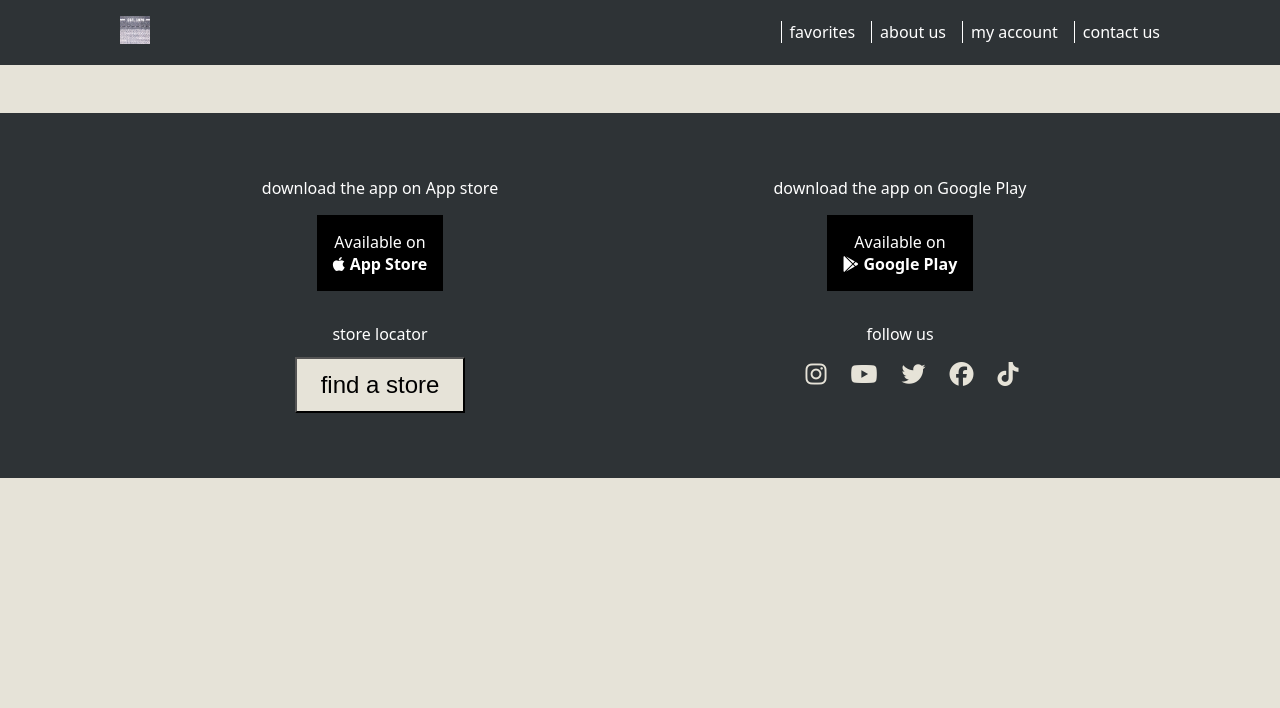
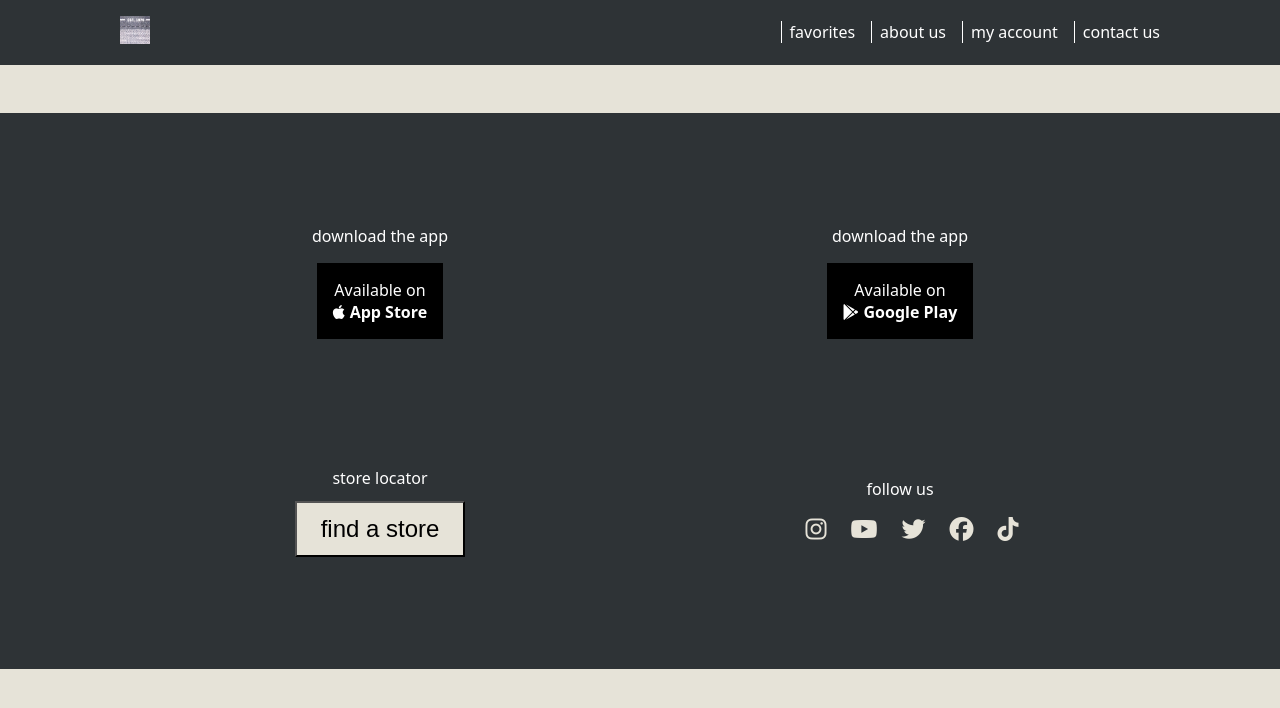
Before and after one commit to GalinaLK/react-shop, a React (Create React App) app: page /account in a window 1280 px wide. Shown: the top 708 px of the page. Built offline with nearby package versions, Linux system fonts and the light colour scheme.

Commit message:
footer margi

```diff
--- a/src/Sass/footer.scss
+++ b/src/Sass/footer.scss
@@ -21,16 +21,17 @@
 .mobileStores{
     font-weight: bold;
 }
-.downloadLinkLabel, .findStoreGroup, .followUs, .followUs ul {
+.downloadLinkLabel, .findStoreGroup, .followUs{
     display: flex;
     align-items: center;
     flex-direction: column;
     justify-content: space-around;
-    margin: 1em;
+    margin: 4em;
 }
 .findStoreGroup button{
     font-size: x-large;
     padding: 0.5em 1em;
+
     margin-top: 0.5em;
     background-color: $primary-color;
 
@@ -41,17 +42,22 @@
 }
 .followUs ul li{
     cursor: pointer;
+    margin-top: 0.5em;
 
     &:hover{
         transform: scale(1.2);
         color: white;
     }
 }
+.followUs{
+    margin: 4em 0em;
+}
 .followUs ul {
+    display:flex;
 flex-direction: row;
 font-size: 1.5rem;
 color: $primary-color;
-margin-top: 0.5em;
+margin-top: 0em;
 }
 .downloadLinkLabel label{
     padding-bottom: 1em;
--- a/src/Sass/styles.scss
+++ b/src/Sass/styles.scss
@@ -12,35 +12,3 @@
   top: 0;
   width: 100%
 }
-
-// Set text color based on bg
-@function set-text-color($color) {
-  @if(lightness($color) > 70) {
-    @return #333;
-  } @else {
-    @return #fff;
-  }
-}
-@mixin set-background($color) {
-    background-color: $color;
-    color: set-text-color($color)
-  }
-
-  // Margin & padding classes
-  $spaceamounts: (1,2,3,4,5);
-
-  @each $space in $spaceamounts {
-    .m-#{$space} {
-      margin: #{$space}rem;
-    }
-    .my-#{$space} {
-      margin: #{$space}rem 0;
-    }
-
-    .p-#{$space} {
-      padding: #{$space}rem;
-    }
-    .py-#{$space} {
-      padding: #{$space}rem 0;
-    }
-  }
--- a/src/components/Footer.js
+++ b/src/components/Footer.js
@@ -7,7 +7,7 @@ const Footer = () => {
         <div className="container-footer">
           <div className="container grid-footer">
               <div className="downloadLinkLabel">
-              <label htmlFor="downloadAppStore">download the app on App store</label>
+              <label htmlFor="downloadAppStore">download the app</label>
               <a id="downloadAppStore" className="downloadLink" href="#">
                 Available on<br/>
                 <i class="fab fa-apple"></i>
@@ -16,7 +16,7 @@ const Footer = () => {
               </div>
 
               <div className="downloadLinkLabel">
-              <label htmlFor="downloadGooglePlay">download the app on Google Play</label>
+              <label htmlFor="downloadGooglePlay">download the app</label>
               <a id="downloadGooglePlay" className="downloadLink" href="#">
                 Available on<br/>
                 <i class="fab fa-google-play"></i>
```
Also changed, not shown: src/photos/logo.png (added).
